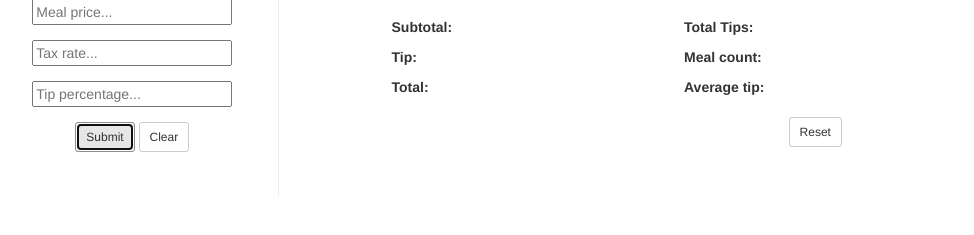
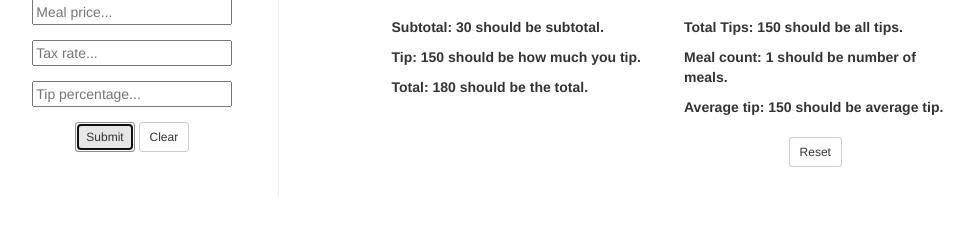
Before and after one commit to JohnnyLamb/js-earnings-calculator, a plain HTML site: page index.html in a window 1280 px wide. Both pictures are taken after typing "5", "5", "5" into the empty fields and a click on the input "Submit". Shown: the part 249-484 px from the top of the page, without its empty margins (166-1140 px from the left). Drawn offline with nearby package versions, Linux system fonts and the light colour scheme.

Commit message:
everything working before object oriented programming

```diff
--- a/index.html
+++ b/index.html
@@ -52,10 +52,10 @@
             <div class="col-sm-6">
               <!-- all totals -->
               <h2 class="text-center">Total Earnings<br><span class="small">Running totals</span></h2>
-              <div class="totals">
-                <p>Total Tips:</p>
-                <p>Meal count:</p>
-                <p>Average tip:</p>
+              <div class="totals" id="runningtotals">
+                <p>Total Tips:<span id="tips"></span></p>
+                <p>Meal count:<span id="meals"></span></p>
+                <p>Average tip:<span id="average"></span></p>
               </div>
               <div class="text-center">
                 <input class="btn btn-default btn-sm" type="button" value="Reset">
--- a/js/main.js
+++ b/js/main.js
@@ -2,38 +2,69 @@
 
 $(document).on('ready', function() {
 
+    var totalTip = 0;
+    var averageTip = 0;
+    var meals = [];
 
   $('input[type="submit"]').on('click', function(event){
     event.preventDefault();
 
-    var $mealPrice = $('input[name="meal-price"]').val();
-    console.log($mealPrice);
-    var $taxRate = $('input[name="meal-taxrate"]').val();
-    console.log($taxRate);
-    var $tipPercent = $('input[name="meal-tiprate"]').val();
-    console.log($tipPercent);
+    var mealPrice = $('input[name="meal-price"]').val();
+    console.log(mealPrice);
+
+    var taxRate = $('input[name="meal-taxrate"]').val();
+    console.log(taxRate);
+
+    var tipPercent = $('input[name="meal-tiprate"]').val();
+    console.log(tipPercent);
     $('form').trigger("reset");
 
 
-    helperMath($mealPrice,$taxRate,$tipPercent);
 
-    $('#totalcharges > p:last-child').append(" " + total + " should be how much you tip.");
+    var answers = helperMath(mealPrice,taxRate,tipPercent);
 
-    $('#totalcharges > p:nth-child(2)').append(" " + tipAmount + " should be how much you tip.");
+    var total = answers[2];
 
-    $('#totalcharges > p:first-child').append(" " + subTotal + " should be how much you tip.");
+    var tip = answers[1];
+
+    var subtotal = answers[0];
+
+
+
+        meals.push(total);
+        var count = meals.length;
+
+        totalTip += tip ;
+
+        averageTip = tip/ count;
+
+        // APPEND TO TOTAL CHARGES
+
+    $('#totalcharges > p:last-child').append(" " + total + " should be the total.");
+
+    $('#totalcharges > p:nth-child(2)').append(" " + tip + " should be how much you tip.");
+
+    $('#totalcharges > p:first-child').append(" " + subtotal + " should be subtotal.");
+// to append to TOTAL EARNINGS
+
+
+    $('#tips').html(" " + totalTip + " should be all tips.");
+
+    $('#meals').html(" " + count + " should be number of meals.");
+
+    $('#average').html(" " + averageTip + " should be average tip.");
 
 
   });
 
 
-//   $('input[type="button"]').on('click', function(event){
-//     event.preventDefault();
+  $('input[type="button"]').on('click', function(event){
+    event.preventDefault();
 
-//     console.log("time to reset");
+    console.log("time to reset");
 
-//     $('form').trigger("reset");
+    $('form').trigger("reset");
 
-//   });
+  });
 
 });
--- a/js/utility.js
+++ b/js/utility.js
@@ -1,12 +1,26 @@
-var helperMath = function(mealPrice,taxRate,tipPercent){
+var helperMath = function(mealPrice, taxRate, tipPercent) {
 
 
-    var subTotal = (mealPrice * taxRate) + mealPrice;
+  mealPrice = parseFloat(mealPrice);
 
-    var tipAmount = (subTotal * tipPercent);
+  taxRate = parseFloat(taxRate);
 
-    var total = tipAmount + subTotal;
+  tipPercent = parseFloat(tipPercent);
 
-    return subTotal, tipAmount, total;
+
+  console.log(tipPercent);
+
+  var subTotal = ((mealPrice * taxRate) + mealPrice);
+
+
+  var tipAmount = (subTotal * tipPercent).toFixed(2);
+  tipAmount = parseFloat(tipAmount);
+
+
+  var total = tipAmount + subTotal;
+
+  var answers = [subTotal, tipAmount, total];
+
+  return answers;
 
 };
```
